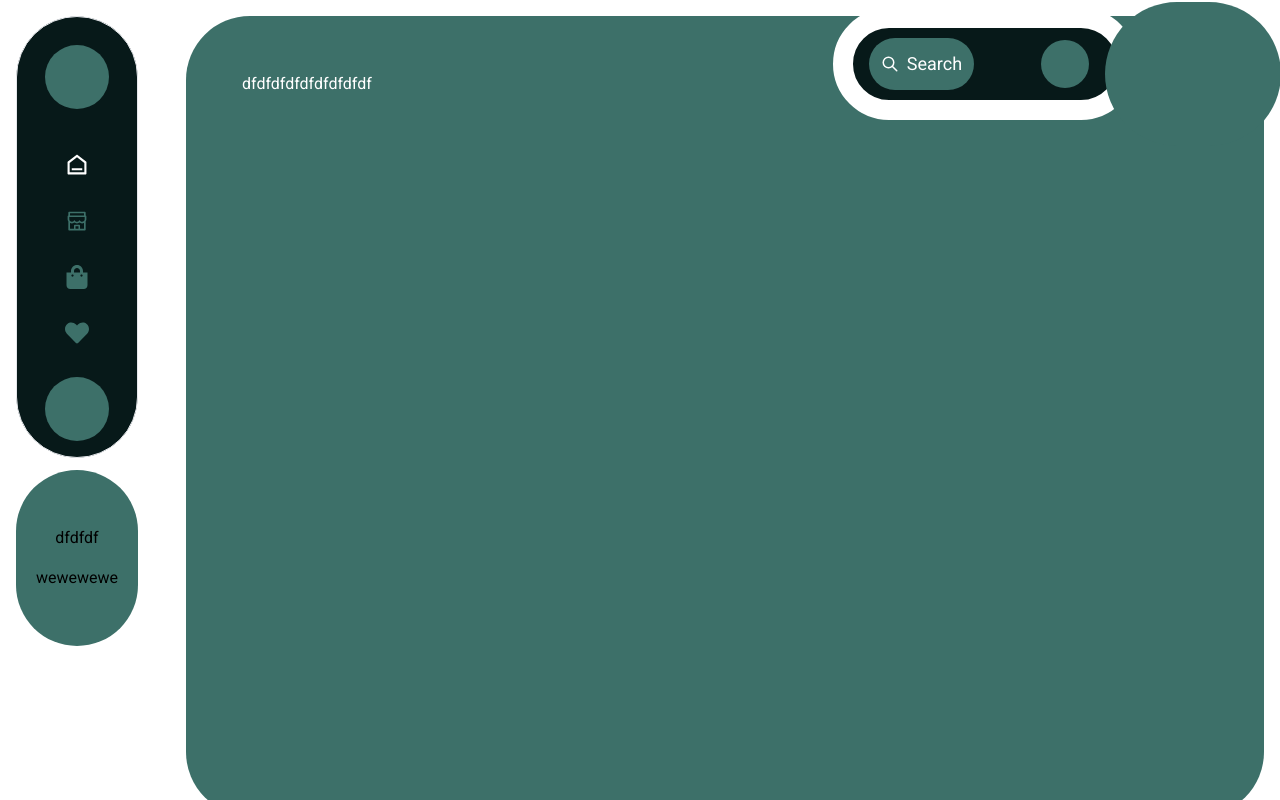
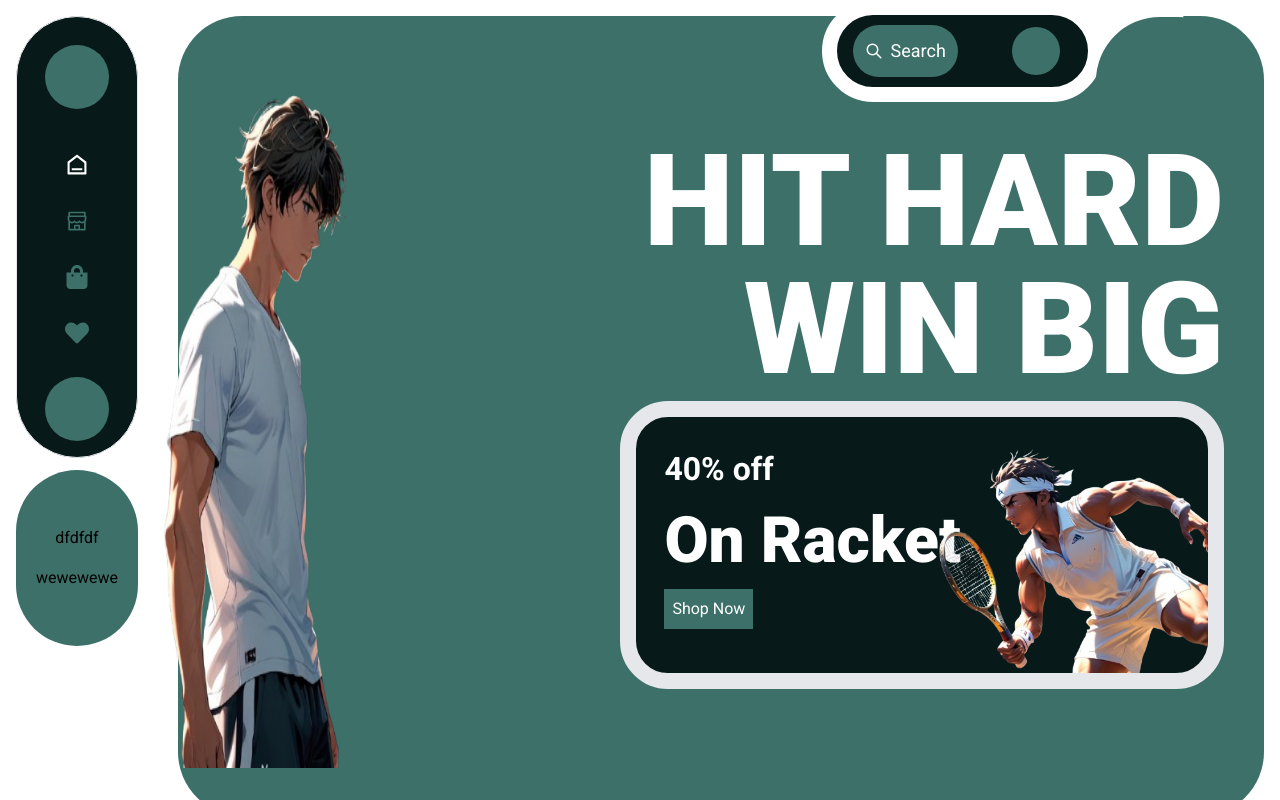
Before and after one commit to Petsamuel/sport-kit, a React (Vite) app: page / in a window 1280 px wide. Built offline with nearby package versions, Linux system fonts and the light colour scheme.

Commit message:
🎉 initial commit

```diff
--- a/src/App.tsx
+++ b/src/App.tsx
@@ -1,11 +1,10 @@
-import "./App.css";
 import { FloatingNav } from "./components/Dock";
 import { Hero } from "./components/Hero";
 
 // import { FloatingDock } from "./components/Dock";
 function App() {
   return (
-    <section className="flex   gap-4 h-screen overflow-y-hidden">
+    <section className="flex gap-2 h-screen overflow-y-hidden">
       <div className=" p-4">
         <FloatingNav />
       </div>
--- a/src/components/Hero.tsx
+++ b/src/components/Hero.tsx
@@ -1,27 +1,54 @@
+import img4 from "../assets/image/4.png";
+import img2 from "../assets/image/2.png";
 import { TbSearch } from "react-icons/tb";
 export const Hero = () => {
   return (
     <>
-      <div className=" bg-[--primary] text-white h-screen  rounded-[4rem] reletive w-full grid grid-cols-5 p-10">
-        <div className="col-start-1 col-end-3   p-4">dfdfdfdfdfdfdfdfdf</div>
-        <div className="flex gap-2 col-start-4   h-[5.5rem] rounded-full -mt-[3.5rem] -mr-[10rem]  p-2 relative">
-          <div className=" bg-[--secondary] h-fit flex rounded-full gap-4 px-4 items-center simple-curve border-[20px] border-white w-[19rem] justify-between">
+      <div className="bg-[--primary] text-white h-screen rounded-[4rem] relative w-full grid grid-cols-5 p-10">
+        <div className="relative col-start-1 col-end-3 p-4 row-span-12">
+          <div className="absolute scale-x-[-1] w-full -left-[10rem]">
+            <img
+              src={img2}
+              alt="image"
+              className="h-[85dvh] w-auto translate-y-4 "
+            />
+          </div>
+        </div>
+        <div className="flex gap-2 col-start-4 h-[5.5rem] rounded-full -mt-[4rem] -mr-[5rem] py-2 relative ">
+          <div className="relative bg-[--secondary] h-fit flex rounded-full gap-4 px-4 items-center simple-curve border-[15px] border-white w-[20rem] justify-between z-20 after:absolute after:contents-[''] after:bg-white after:h-[5rem] after:w-[6rem] after:-end-[6rem] after:rounded-full after:-top-8 ">
             <button
               type="button"
-              className="flex gap-2 items-center bg-[--primary] rounded-full p-3 text-lg "
+              className="flex gap-2 items-center bg-[--primary] rounded-full p-3 text-lg"
             >
-              {" "}
               <TbSearch /> <p>Search</p>
             </button>
             <div className="p-3">
-              <div className=" rounded-full bg-[--primary] h-[3rem] w-[3rem]" />
+              <div className="rounded-full bg-[--primary] h-[3rem] w-[3rem]" />
             </div>
-
-            <div className="p-3  absolute -end-[6.8rem]">
-              <div
-                className={` mt-5 rounded-full bg-[--primary] h-[9rem] w-[11rem] after:contents-[''] after:absolute  after:content-['']  after:inset-0
-
-                      after:border-l-[--secondary] after:rounded-full z-10 "`}
+          </div>
+          <div className="p-3 -mt-[1.3rem] absolute -end-[6.8rem] z-20">
+            <div className="rounded-full bg-[--primary] h-[8rem] w-[9.1rem] mt-[1.59rem] -right-[1.9rem] z-20 absolute" />
+          </div>
+        </div>
+        {/* content */}
+        <div></div>
+        <div className="col-start-3 col-span-5 row-start-3 row-end-12 text-end mt-10 z-50">
+          <p className="text-[8rem] font-black uppercase text-balance leading-[8rem] ">
+            Hit <span className="[font-stretch]">H</span>ard
+            <br />
+            Wi<span>N</span> Big
+          </p>
+          <div className="mt-2 p-4 border-[1rem] rounded-[3rem] bg-[--secondary] h-[18rem] relative overflow-hidden w-full after:absolute after:w-10 after:h-10">
+            <div className="rounded-xl p-3 flex ">
+              <div className="text-start">
+                <p className="text-[2rem] font-bold">40% off</p>
+                <p className="text-[4rem] font-black">On Racket</p>
+                <button className="bg-[--primary] p-2">Shop Now</button>
+              </div>
+              <img
+                src={img4}
+                alt="images"
+                className=" w-[20rem] h-auto -right-10 absolute"
               />
             </div>
           </div>
--- a/src/index.css
+++ b/src/index.css
@@ -6,6 +6,11 @@
 @tailwind components;
 @tailwind utilities;
 
+@layer utilities{
+    .font-stretch{
+        font-stretch: condensed;
+    }
+}
 *,
 html {
   scroll-behavior: smooth;
```
Also changed, not shown: src/App.css (deleted).
